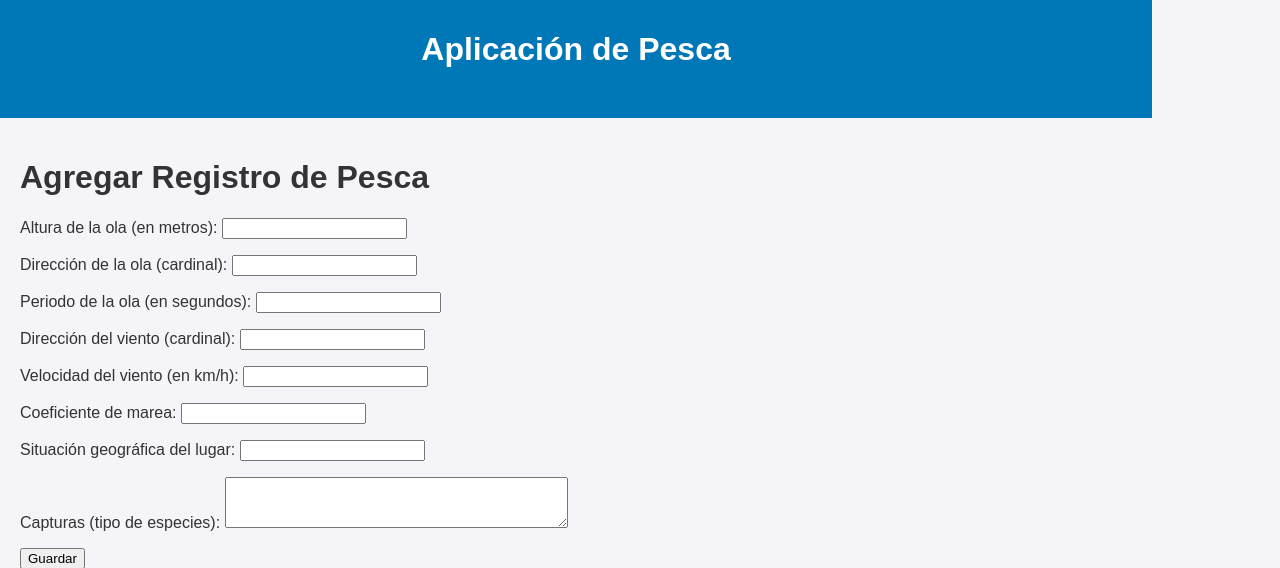
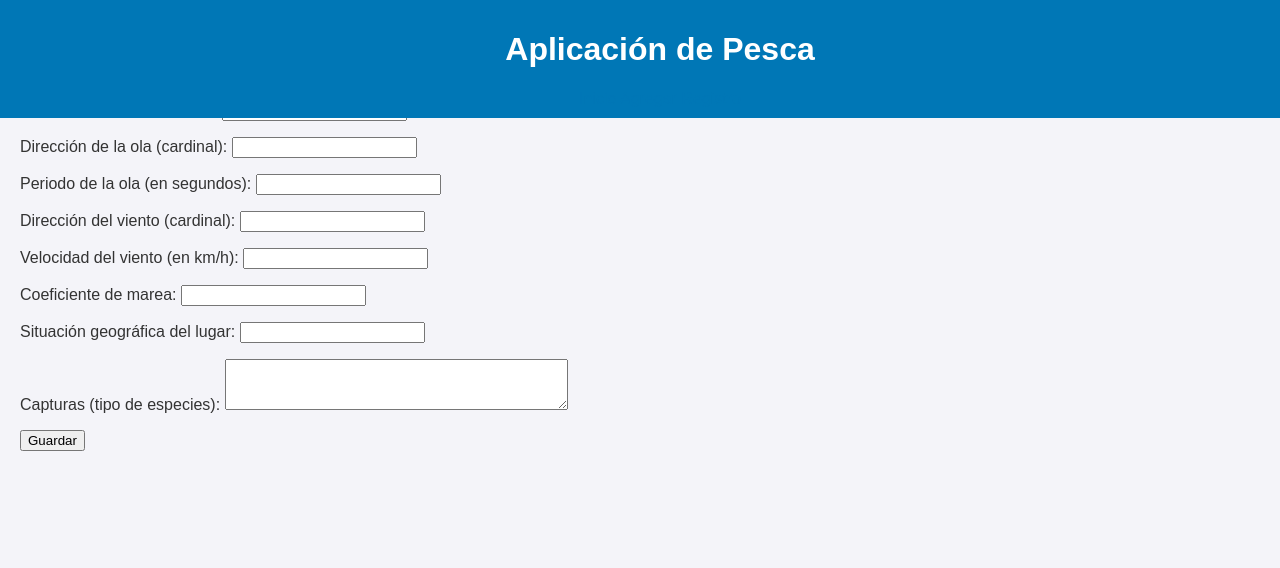
Before and after one commit to Disonante/Proyecto_de_Pesca, a Django app: page /agregar/ in a window 1280 px wide. Shown: the top 568 px of the page. Run offline with Django 5.2, Linux system fonts and the light colour scheme.

Commit message:
Update base.html

```diff
--- a/pesca/templates/pesca/base.html
+++ b/pesca/templates/pesca/base.html
@@ -17,6 +17,8 @@
         header {
             background-color: #0077b6;
             color: white;
+            width: 100%;
+            position: fixed;
             padding: 10px 20px;
             text-align: center;
         }
```
